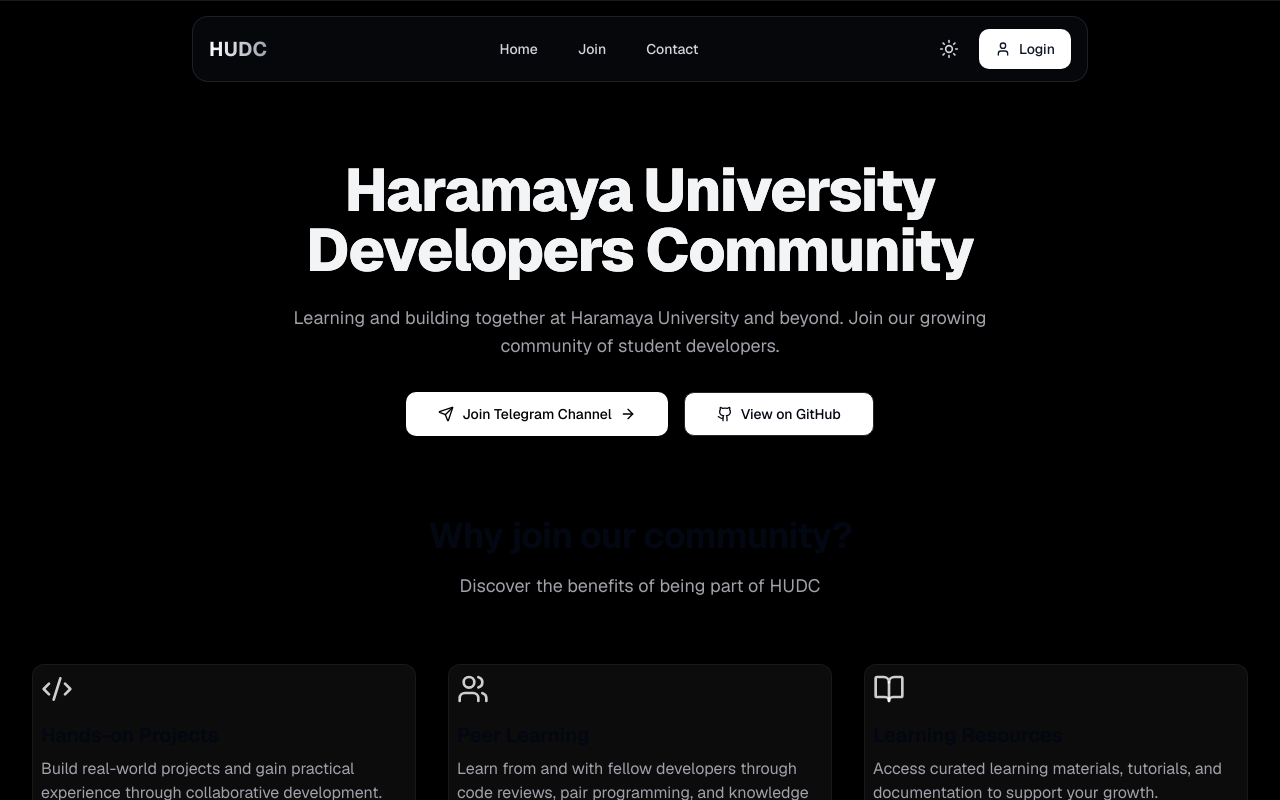
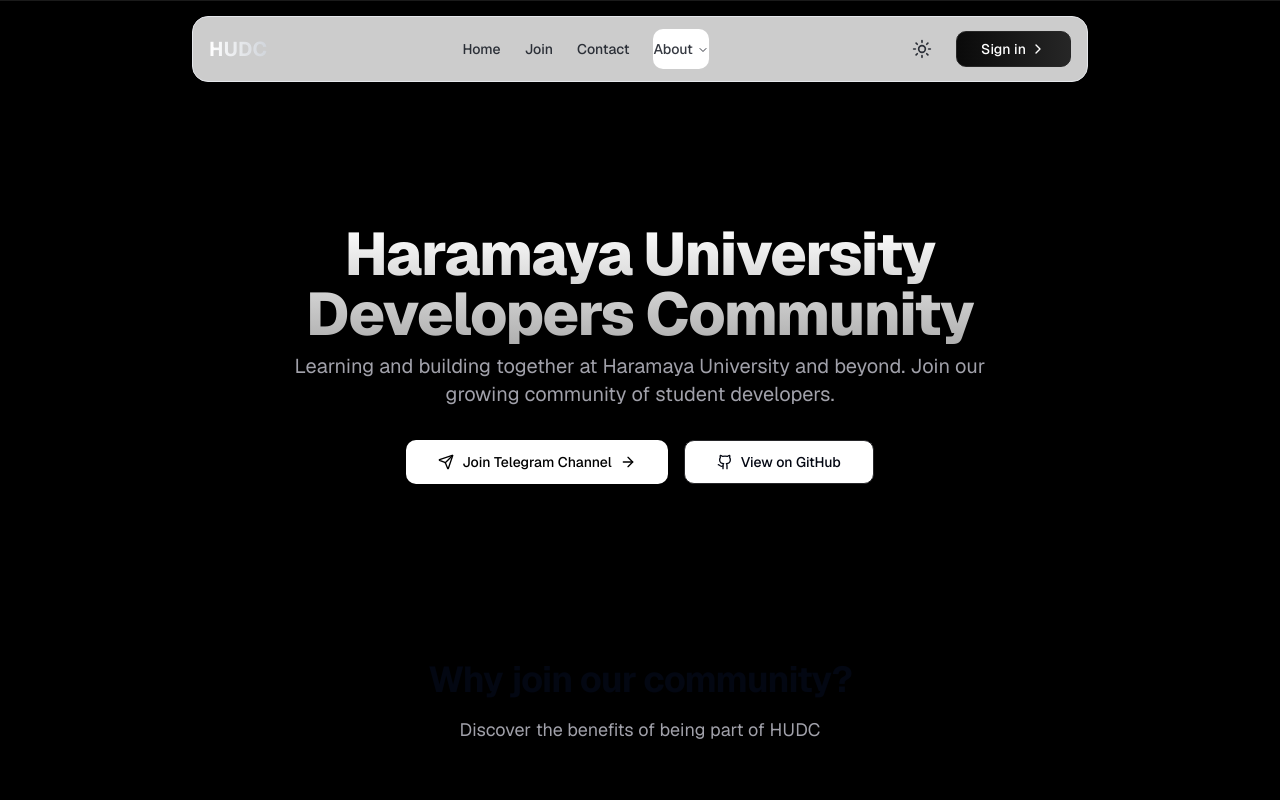
Before and after one commit to kalebalebachew/hu-devs, a Next.js app: page / in a window 1280 px wide. Shown: the top 800 px of the page. Built offline with nearby package versions, Linux system fonts and the light colour scheme.

Commit message:
added a navmenu and some design changes

```diff
--- a/src/components/Hero.jsx
+++ b/src/components/Hero.jsx
@@ -3,6 +3,7 @@
 import { motion } from "framer-motion";
 import { ArrowRight, SendIcon, Github } from "lucide-react";
 import { Button } from "@/components/ui/button";
+import { cn } from "@/lib/utils";
 
 export function Hero() {
   return (
@@ -19,11 +20,18 @@
             animate={{ opacity: 1, scale: 1 }}
             transition={{ duration: 0.5, delay: 0.1 }}
           >
-            <h1 className="text-4xl sm:text-6xl font-extrabold tracking-tight text-gray-100 bg-clip-text bg-gradient-to-r from-gray-300 via-white to-gray-300 ">
+            <h1
+              className={cn(
+                "text-4xl sm:text-5xl lg:text-6xl font-extrabold",
+                "tracking-tight text-transparent bg-clip-text",
+                "bg-gradient-to-b from-white to-[#AAAAAA]",
+                "pb-2"
+              )}
+            >
               Haramaya University Developers Community
             </h1>
 
-            <p className="mt-6 text-lg text-zinc-400">
+            <p className=" text-xl text-zinc-400">
               Learning and building together at Haramaya University and beyond.
               Join our growing community of student developers.
             </p>
@@ -58,7 +66,7 @@
               className="border-zinc-800 hover:bg-zinc-900"
             >
               <a
-                href="https://github.com/hudevhub"
+                href="https://github.com/HUDC-Haramaya"
                 target="_blank"
                 rel="noopener noreferrer"
               >
--- a/src/components/landing-page.jsx
+++ b/src/components/landing-page.jsx
@@ -23,14 +23,18 @@
       </header>
 
       <main className="relative">
-        <Hero />
-        <Features />
+        <section id="hero" className="py-16 relative">
+          <Hero />
+        </section>
+        <section id="features" className="py-8 relative">
+          <Features />
+        </section>
 
         <section id="community" className="py-16 relative">
           <div className="max-w-7xl mx-auto px-4 sm:px-6 lg:px-8">
             <div className="text-center space-y-4 mb-4">
               <h2 className="text-3xl font-bold tracking-tight sm:text-4xl text-gradient">
-                Community & Events
+                How to join?
               </h2>
               <p className="max-w-2xl mx-auto text-lg text-zinc-400">
                 Stay connected and engaged with our vibrant developer community
--- /dev/null
+++ b/src/components/layout/About.jsx
@@ -0,0 +1,97 @@
+"use client";
+
+import * as React from "react";
+import Link from "next/link";
+import { cn } from "@/lib/utils";
+import { Lightbulb, Rocket, Heart, Phone } from "lucide-react";
+import {
+  NavigationMenu,
+  NavigationMenuContent,
+  NavigationMenuItem,
+  NavigationMenuLink,
+  NavigationMenuList,
+  NavigationMenuTrigger,
+} from "@/components/ui/navigation-menu";
+
+const ListItem = React.forwardRef(
+  ({ className, title, children, icon, ...props }, ref) => {
+    return (
+      <li>
+        <NavigationMenuLink asChild>
+          <a
+            ref={ref}
+            className={cn(
+              "block select-none space-y-1 rounded-md p-3 leading-none no-underline outline-none transition-colors hover:bg-accent hover:text-accent-foreground focus:bg-accent focus:text-accent-foreground",
+              className
+            )}
+            {...props}
+          >
+            <div className="flex items-center gap-2 text-sm font-medium leading-none">
+              {icon}
+              {title}
+            </div>
+            <p className="line-clamp-2 text-sm leading-snug text-muted-foreground mt-1">
+              {children}
+            </p>
+          </a>
+        </NavigationMenuLink>
+      </li>
+    );
+  }
+);
+
+ListItem.displayName = "ListItem";
+
+export function HUDCNavigationMenu() {
+    return (
+      <NavigationMenu className="m-0 p-0 inline-flex">
+        <NavigationMenuList className="m-0 p-0">
+          <NavigationMenuItem>
+            <NavigationMenuTrigger className="text-sm font-medium text-foreground/80 hover:text-foreground transition-colors m-0 p-0">
+              About
+            </NavigationMenuTrigger>
+            <NavigationMenuContent className="mt-2">
+              <ul className="grid gap-3 p-6 md:w-[400px] lg:w-[500px] lg:grid-cols-[.75fr_1fr]">
+                <li className="row-span-3">
+                  <NavigationMenuLink asChild>
+                    <a
+                      className="flex h-full w-full select-none flex-col justify-end rounded-md bg-gradient-to-b p-6 no-underline outline-none focus:shadow-md"
+
+                    >
+                      <Rocket className="h-6 w-6 text-gray-400" />
+                      <div className="mb-2 mt-4 text-lg font-medium text-white">
+                        Haramaya University Developer Community
+                      </div>
+                      <p className="text-sm leading-tight text-neutral-300">
+                        Learning and building together at Haramaya University and
+                        beyond
+                      </p>
+                    </a>
+                  </NavigationMenuLink>
+                </li>
+                <ListItem
+                  title="Our Vision"
+                  icon={<Lightbulb className="h-4 w-4" />}
+                >
+                  Giving students access to modern tools and technologies.
+                </ListItem>
+                <ListItem
+                  title="Our Mission"
+                  icon={<Heart className="h-4 w-4" />}
+                >
+                  Every student can access quality education and resources.
+                </ListItem>
+                <ListItem
+                  title="Our Goal"
+                  icon={<Rocket className="h-4 w-4" />}
+                >
+                  To lead in university-industry collaboration for student
+                  opportunities.
+                </ListItem>
+              </ul>
+            </NavigationMenuContent>
+          </NavigationMenuItem>
+        </NavigationMenuList>
+      </NavigationMenu>
+    );
+  }
--- a/src/components/layout/Navbar.jsx
+++ b/src/components/layout/Navbar.jsx
@@ -1,12 +1,10 @@
-"use client";
-
 import { useState } from "react";
 import Link from "next/link";
-import { motion, AnimatePresence } from "framer-motion";
+import { motion } from "framer-motion";
 import { Button } from "@/components/ui/button";
-import { Menu, X, User, Sun, Moon, Github } from "lucide-react";
+import { Menu, X, Sun, Moon, ChevronRight } from "lucide-react";
 import { LoginDialog } from "../LoginDialog";
-import { ThemeToggle } from "../ThemeToggle";
+import { HUDCNavigationMenu } from "./About";
 
 const menuVariants = {
   hidden: { opacity: 0, y: -5 },
@@ -23,11 +21,13 @@
   const toggleLogin = () => setIsLoginOpen(!isLoginOpen);
   const toggleTheme = () => setTheme(theme === "dark" ? "light" : "dark");
 
-  const navItems = [
-    { name: "Home", href: "#home" },
-    { name: "Join", href: "#join" },
-    { name: "Contact", href: "#contact" },
-  ];
+  const scrollToSection = (id) => {
+    const element = document.querySelector(id);
+    if (element) {
+      element.scrollIntoView({ behavior: "smooth" });
+    }
+    setIsOpen(false); // Close menu on mobile after scrolling
+  };
 
   return (
     <motion.div
@@ -35,7 +35,7 @@
       animate={{ y: 0 }}
       className="fixed top-4 left-0 right-0 z-50 flex justify-center"
     >
-      <nav className="bg-gray-900/30 backdrop-blur-lg shadow-lg rounded-2xl max-w-4xl w-11/12 border border-white/10">
+      <nav className="bg-background/80 backdrop-blur-lg shadow-lg rounded-2xl max-w-4xl w-11/12 border border-border">
         <div className="px-4">
           <div className="flex items-center justify-between h-16">
             <motion.div
@@ -44,32 +44,38 @@
             >
               <Link
                 href="/"
-                className="text-xl font-bold bg-clip-text text-transparent bg-gradient-to-r from-white to-gray-400"
+                className="text-xl font-bold bg-clip-text text-transparent bg-gradient-to-r from-white to-gray-300"
               >
                 HUDC
               </Link>
             </motion.div>
-
-            <div className="hidden md:block">
-              <div className="flex items-center space-x-4">
-                {navItems.map((item) => (
-                  <motion.a
-                    key={item.name}
-                    href={item.href}
-                    whileHover={{ scale: 1.05 }}
-                    className="text-gray-300 hover:text-white px-3 py-2 rounded-md text-sm font-medium transition-colors"
+            <div className="hidden md:flex md:items-center md:space-x-6">
+              <button
+                onClick={() => scrollToSection("#hero")}
+                className="text-sm font-medium text-foreground/80 hover:text-foreground transition-colors"
               >
-                    {item.name}
-                  </motion.a>
-                ))}
-              </div>
+                Home
+              </button>
+              <button
+                onClick={() => scrollToSection("#community")}
+                className="text-sm font-medium text-foreground/80 hover:text-foreground transition-colors"
+              >
+                Join
+              </button>
+              <button
+                onClick={() => scrollToSection("#contact")}
+                className="text-sm font-medium text-foreground/80 hover:text-foreground transition-colors"
+              >
+                Contact
+              </button>
+              <HUDCNavigationMenu />
             </div>
 
-            <div className="flex items-center space-x-3">
+            <div className="flex items-center space-x-4">
               <motion.button
                 whileHover={{ scale: 1.05 }}
                 onClick={toggleTheme}
-                className="text-gray-300 hover:text-white p-2 rounded-lg transition-colors"
+                className="text-foreground/80 hover:text-foreground p-2 rounded-lg transition-colors"
               >
                 {theme === "dark" ? (
                   <Sun className="h-5 w-5" />
@@ -78,19 +84,26 @@
                 )}
               </motion.button>
 
-              <motion.div whileHover={{ scale: 1.05 }}>
+              <motion.div
+                whileHover={{ scale: 1.02 }}
+                className="relative group"
+              >
                 <Button
                   onClick={toggleLogin}
-                  className="bg-white text-gray-900 hover:bg-gray-200 transition-colors"
+                  variant="ghost"
+                  className="relative overflow-hidden group px-6 py-2 h-9 bg-gradient-to-r from-neutral-950 to-neutral-800 hover:from-neutral-900 hover:to-neutral-700 text-white border border-neutral-800 hover:border-neutral-700 transition-all duration-300"
                 >
-                  <User className="h-4 w-4 mr-2" />
-                  Login
+                  <span className="relative z-10 flex items-center text-sm font-medium">
+                    Sign in
+                    <ChevronRight className="h-4 w-4 ml-1 group-hover:translate-x-0.5 transition-transform duration-300" />
+                  </span>
                 </Button>
+                <div className="absolute inset-0 bg-gradient-to-r from-indigo-500 to-purple-500 opacity-0 group-hover:opacity-10 transition-opacity duration-300" />
               </motion.div>
 
               <motion.button
                 whileHover={{ scale: 1.05 }}
-                className="md:hidden text-gray-300 hover:text-white p-2 rounded-lg transition-colors"
+                className="md:hidden text-foreground/80 hover:text-foreground p-2 rounded-lg transition-colors"
                 onClick={toggleMenu}
                 aria-label="Toggle menu"
               >
@@ -104,31 +117,37 @@
           </div>
         </div>
 
-        <AnimatePresence>
         {isOpen && (
           <motion.div
-              variants={menuVariants}
             initial="hidden"
             animate="visible"
             exit="exit"
+            variants={menuVariants}
             className="md:hidden"
           >
-              <div className="px-2 pt-2 pb-3 space-y-1 bg-gray-900/50 backdrop-blur-lg rounded-lg mt-2">
-                {navItems.map((item) => (
-                  <motion.a
-                    key={item.name}
-                    href={item.href}
-                    whileHover={{ scale: 1.02, x: 5 }}
-                    className="block text-gray-300 hover:text-white hover:bg-gray-800/50 px-3 py-2 rounded-md text-base font-medium transition-colors"
-                    onClick={toggleMenu}
+            <div className="flex flex-col items-center space-y-4 py-4">
+              <button
+                onClick={() => scrollToSection("#hero")}
+                className="text-sm font-medium text-foreground/80 hover:text-foreground transition-colors"
               >
-                    {item.name}
-                  </motion.a>
-                ))}
+                Home
+              </button>
+              <button
+                onClick={() => scrollToSection("#community")}
+                className="text-sm font-medium text-foreground/80 hover:text-foreground transition-colors"
+              >
+                Join
+              </button>
+              <button
+                onClick={() => scrollToSection("#contact")}
+                className="text-sm font-medium text-foreground/80 hover:text-foreground transition-colors"
+              >
+                Contact
+              </button>
+              <HUDCNavigationMenu />
             </div>
           </motion.div>
         )}
-        </AnimatePresence>
       </nav>
 
       <LoginDialog isOpen={isLoginOpen} onClose={toggleLogin} />
```
Also changed, not shown: src/components/LoginDialog.jsx (+13 -21 lines), src/components/community-tabs.jsx (+16 -4 lines). Lines whose indentation alone changed are shown as unchanged.
